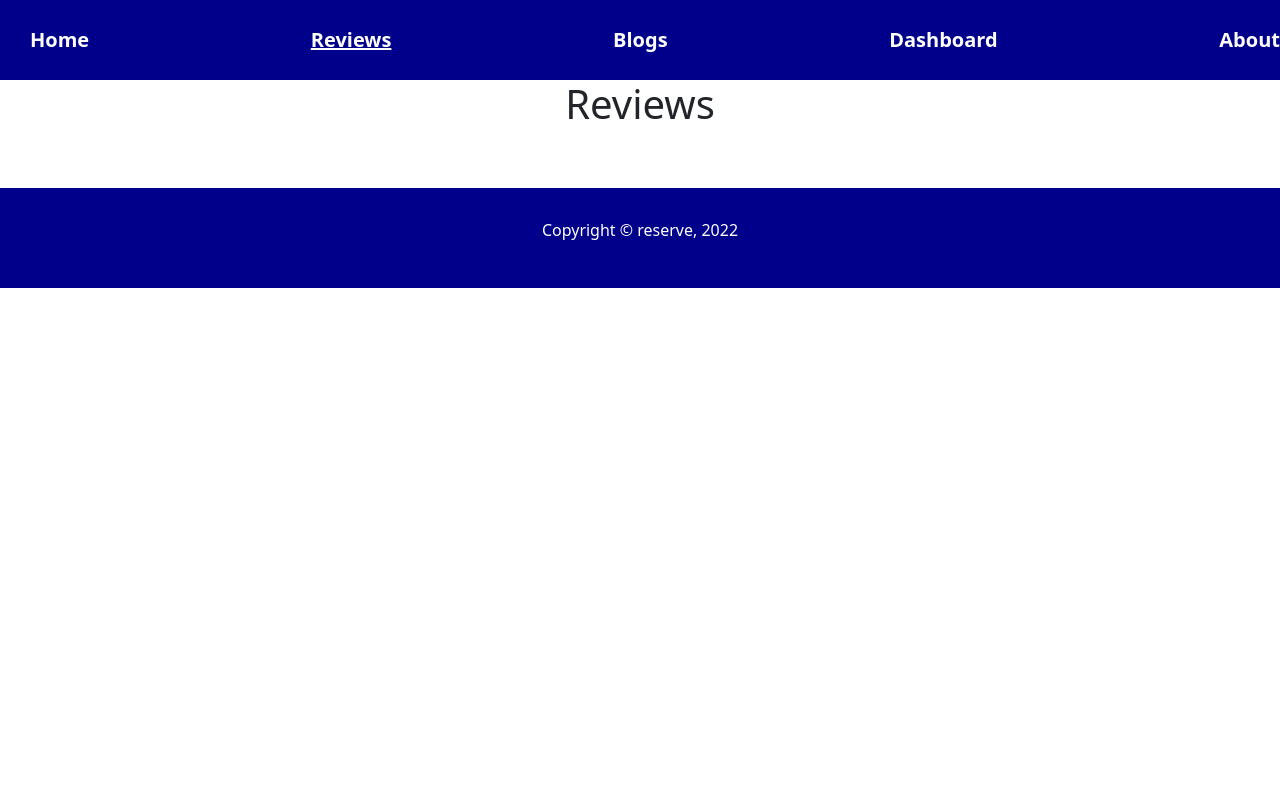
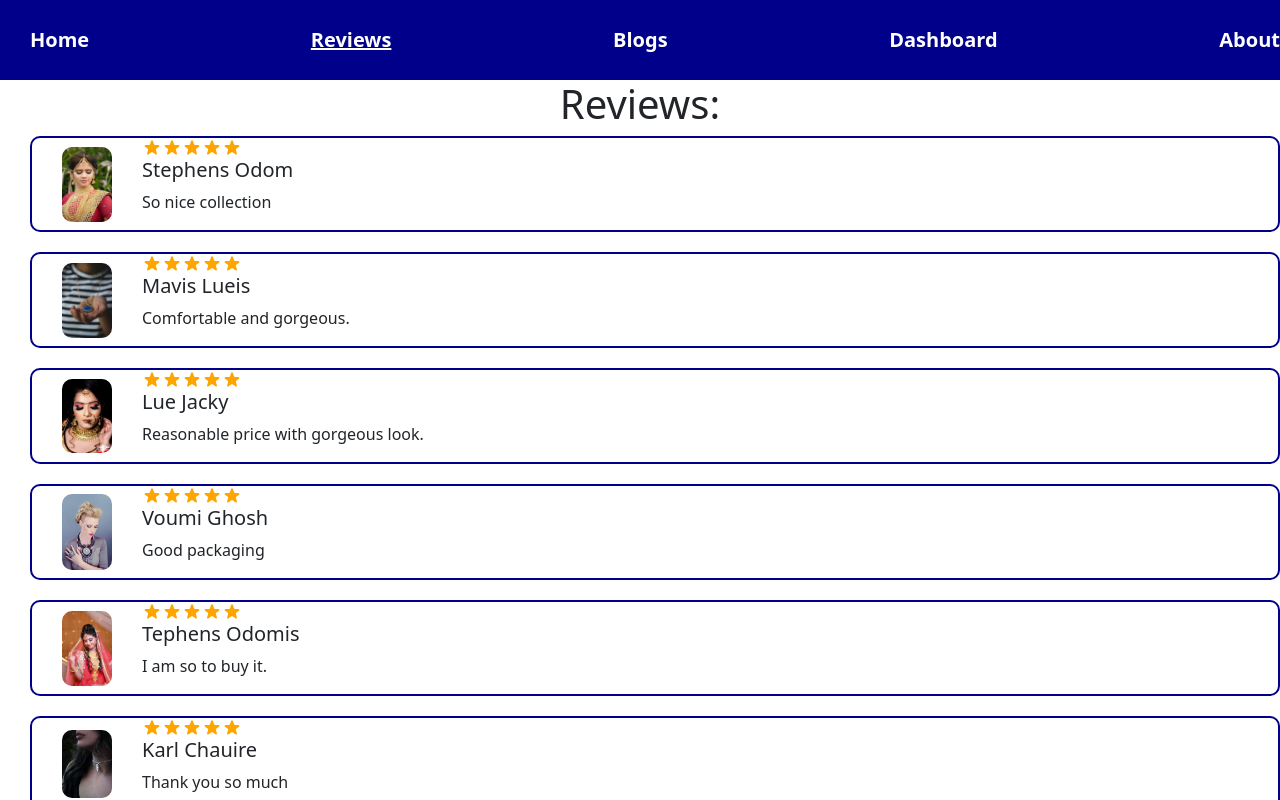
Before and after one commit to SumiAkter2/Product-analytics, a React (Create React App) app: page /reviews in a window 1280 px wide. Shown: the top 800 px of the page. Built offline with nearby package versions, Linux system fonts and the light colour scheme.

Commit message:
added qs and ans

```diff
--- a/src/Hooks/UseReview.js
+++ b/src/Hooks/UseReview.js
@@ -6,7 +6,7 @@ const [reviews, setReviews]=useState([]);
 useEffect(()=>{
     fetch('data.json')
     .then(res=>res.json())
-    .then(data=>setReviews(data.slice(0,3)))
+    .then(data=>setReviews(data))
 
 },[])
 return[reviews, setReviews];
--- a/src/components/Blogs/Blogs.js
+++ b/src/components/Blogs/Blogs.js
@@ -2,8 +2,23 @@ import React from 'react';
 
 const Blogs = () => {
     return (
-        <div>
+        <div className=''>
             <h1>Blogs</h1>
+           <h1>Q: 1.What is Semantic tag?</h1>
+          <h2>Ans: Ans:Semantic tag is a HTML that present the meaning of  a webpage.So that Browser can easily understand the webpage.And it's improve the communication.Semantic tag is adding the information in the webpage which aids in communication.There are different kinds of Semantic tag,such as:</h2>
+            <ul>
+                <li>article</li>
+                <li>table</li>
+                <li>form</li>
+                <li>footer</li>
+            </ul>
+            <h1>Q:Difference between  Inline block or  inline block elements?</h1>
+                 <h2>Ans:1.A block element begins on a new line but inline-block remains inline with all the text around the element and appears the same as inline.
+                2.Examples of block are:div,p,li,main etc.But inline block has no tag examples.
+                3.CSS property of block is, display:block.CSS property of inline-block is, display: inline-block.</h2>
+                 <h1>What is Contest API?What's the purpose of it?</h1>
+                 <h2>Ans:A contest API is a process that produce global variable that can be pass around.It is called the alternative of prop dealing.It is easier, lighter to management.It enables to exchange unique details from one to another components.</h2>
+
         </div>
     );
 };
--- /dev/null
+++ b/src/components/CustomerReview/CustomerReview.css
@@ -0,0 +1,21 @@
+.customer-review img{
+width: 50px;
+border-radius: 10px;
+}
+.customer-review{
+    display: flex;
+   text-align: start;
+ align-items: center;
+ padding-left: 30px;
+ border: 2px solid darkblue;
+ border-radius: 10px;
+}
+.review-text{
+   padding-left:30px ;
+}
+.stars{
+    width: 100px;
+    display: flex;
+  justify-content: start;
+  color: orange;
+}
--- /dev/null
+++ b/src/components/CustomerReview/CustomerReview.js
@@ -0,0 +1,30 @@
+import React from 'react';
+import './CustomerReview.css';
+import {StarIcon } from '@heroicons/react/solid'
+const CustomerReview = (props) => {
+    const {name,picture,post}=props.review;
+    return (
+        <div>
+
+            <div className='customer-review'>
+            <img src={picture} alt="" />
+            <div className='review-text'>
+            <div className='stars'>
+                <StarIcon ></StarIcon>
+                <StarIcon ></StarIcon>
+                <StarIcon ></StarIcon>
+                <StarIcon ></StarIcon>
+                <StarIcon ></StarIcon>
+                </div>
+            <h5>{name}</h5>
+                <p>{post}</p>
+                </div>
+
+                </div>
+
+        </div>
+
+          );
+};
+
+export default CustomerReview;
--- a/src/components/Footer/Footer.js
+++ b/src/components/Footer/Footer.js
@@ -3,7 +3,7 @@ import './Footer.css'
 const Footer = () => {
     return (
         <div className='footer'>
-            <p>Copyright &copy; reserve, 2022</p>
+            <p>Copyright &copy; reserved, 2022</p>
         </div>
     );
 };
--- a/src/components/Home/Home.js
+++ b/src/components/Home/Home.js
@@ -1,5 +1,6 @@
 import React from 'react';
 import { CardGroup } from 'react-bootstrap';
+import { Link } from 'react-router-dom';
 import useReview from '../../Hooks/UseReview';
 import Review from '../Review/Review';
 import './Home.css'
@@ -24,11 +25,11 @@ const Home = () => {
        <div className='reviews-map'>
 
              {
-                 reviews.map(review=><Review key={review._id} review={review}></Review>)
+                 reviews.slice(0,3).map(review=><Review key={review._id} review={review}></Review>)
              }
 
        </div>
-       <button className='review-btn'>Explore more..</button>
+     <Link to='/reviews'>  <button className='review-btn'>Explore more..</button></Link>
 
 
 
--- a/src/components/Reviews/Reviews.css
+++ b/src/components/Reviews/Reviews.css
@@ -0,0 +1,8 @@
+.customer-review-map{
+    display: grid;
+    grid-template-columns: repeat(1,1fr);
+  margin: auto;
+  padding-left: 30px;
+  gap: 20px;
+
+}
--- a/src/components/Reviews/Reviews.js
+++ b/src/components/Reviews/Reviews.js
@@ -1,9 +1,18 @@
 import React from 'react';
+import useReview from '../../Hooks/UseReview';
+import CustomerReview from '../CustomerReview/CustomerReview';
+import './Reviews.css'
+const Reviews = () => {
+const [reviews, setReviews]=useReview();
+    return (
+        <div >
+           <h1>Reviews:</h1>
+           <div className='customer-review-map'>
+           {
+                reviews.map(review=><CustomerReview key={review._id} review={review}></CustomerReview>)
+            }
 
-const Reviews = () => {
-    return (
-        <div>
-            <h1>Reviews</h1>
+           </div>
         </div>
     );
 };
```
